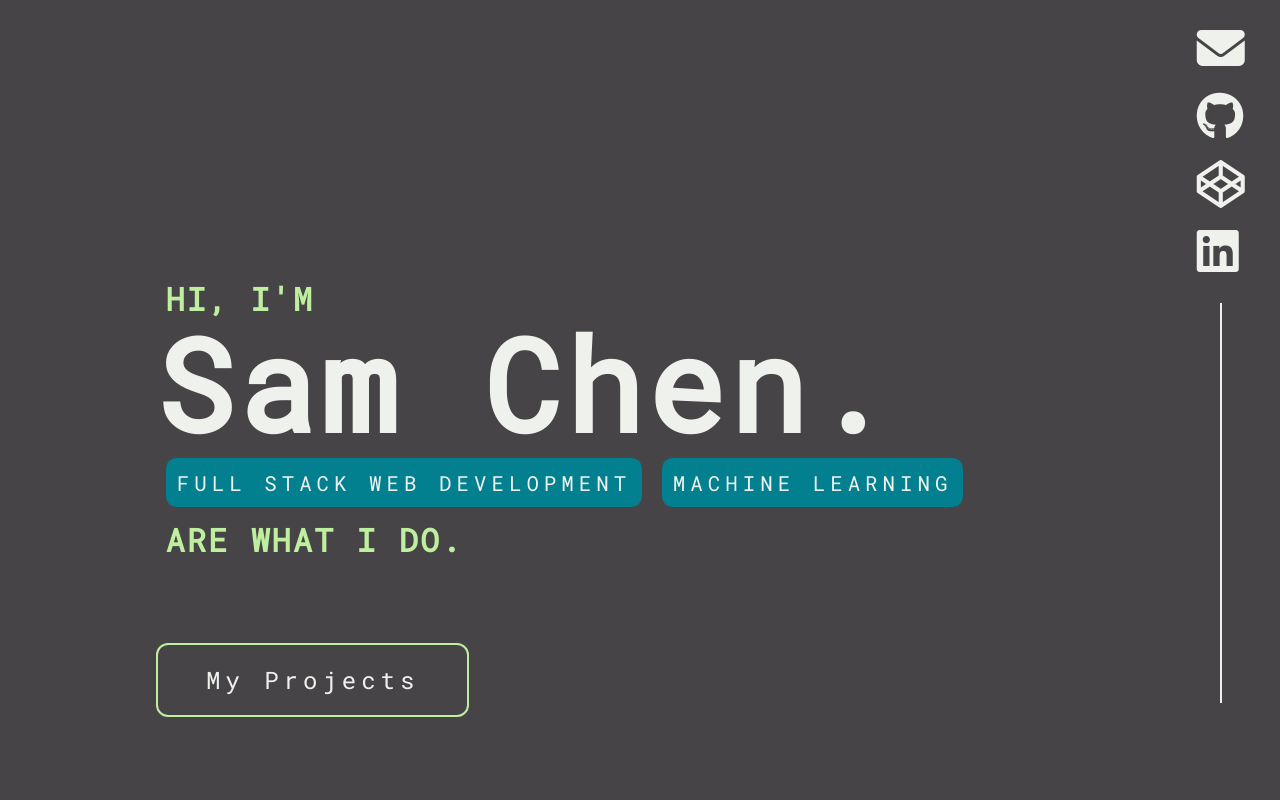
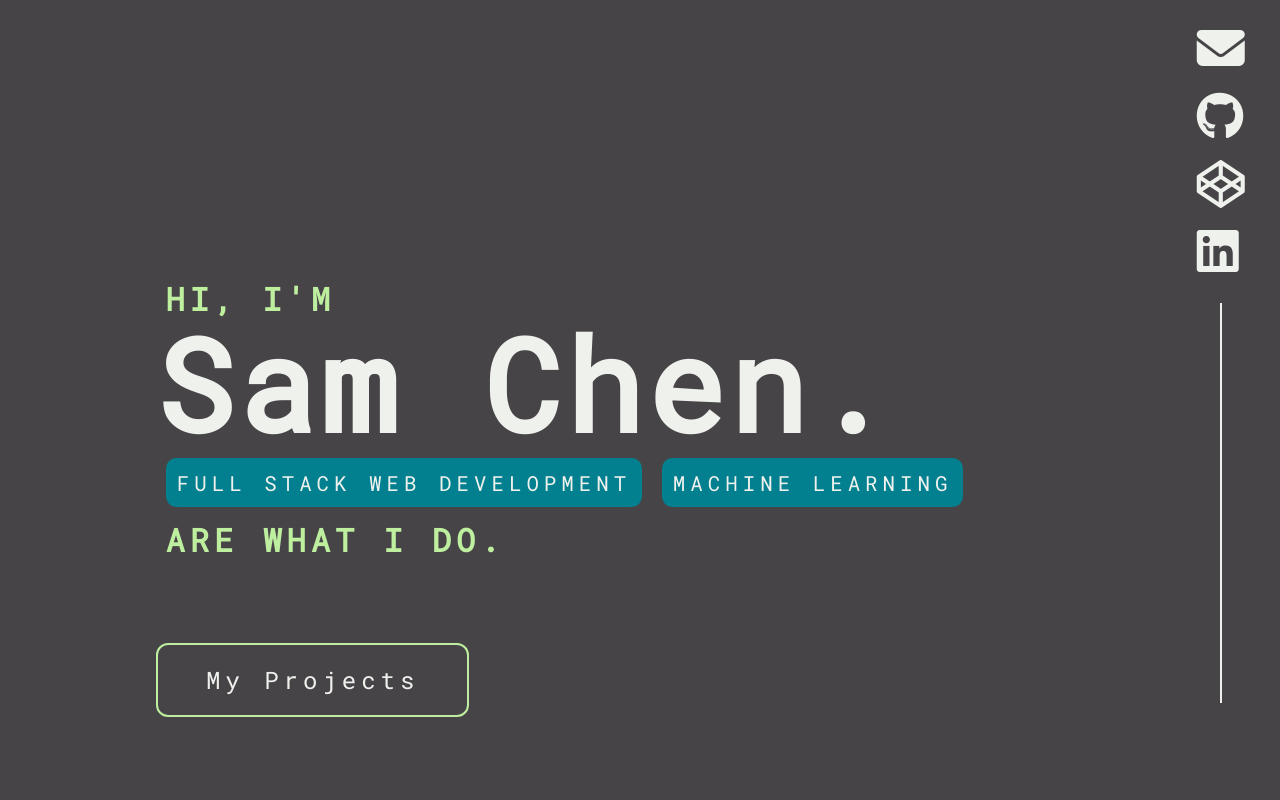
Before and after one commit to samchencode/v1, a Vue app: page / in a window 1280 px wide. Shown: the top 800 px of the page. Built offline with nearby package versions, Linux system fonts and the light colour scheme.

Commit message:
tweaked h3 letter-spacing

```diff
--- a/src/main.css
+++ b/src/main.css
@@ -145,3 +145,9 @@ a:hover,
 a:focus {
   color: var(--color-accent);
 }
+
+@media (min-width: 800px) {
+  h3 {
+    letter-spacing: 5px;
+  }
+}
```
